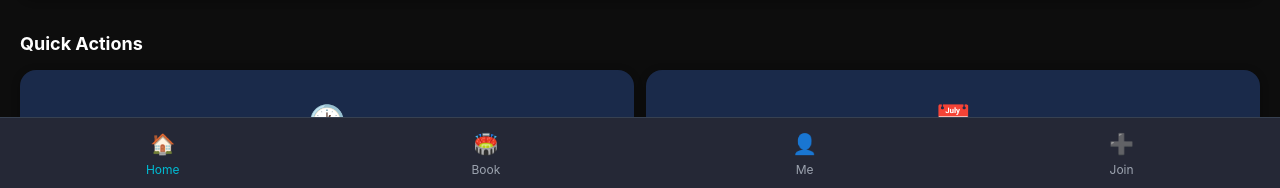
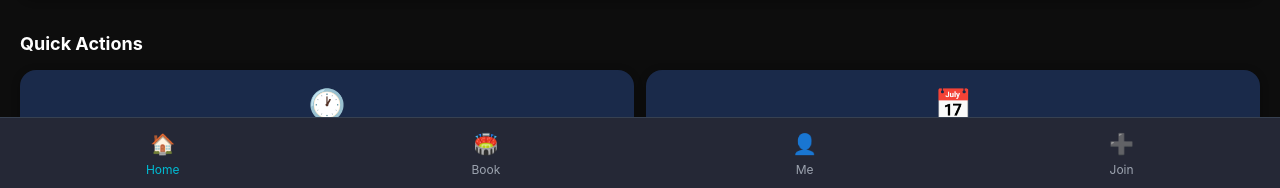
Before and after one commit to Nagoor-Shaik/weplay-frontend, a React (Create React App) app: page / in a window 1280 px wide. Shown: the part 610-798 px from the top of the page. Built offline with nearby package versions, Linux system fonts and the light colour scheme.

Commit message:
Reduce Quick Action Cards Size

```diff
--- a/src/pages/HomePage.js
+++ b/src/pages/HomePage.js
@@ -134,7 +134,7 @@ function HomePage() {
                             type: 'spring',
                             stiffness: 80
                         }}
-                        className="flex flex-col items-center justify-center gap-2 py-8 rounded-2xl cursor-pointer"
+                        className="flex flex-col items-center justify-center gap-2 py-4 rounded-2xl cursor-pointer"
                         style={{
                             backgroundColor: '#1A2A4A',
                             transition: 'transform 0.15s ease, filter 0.15s ease',
```
